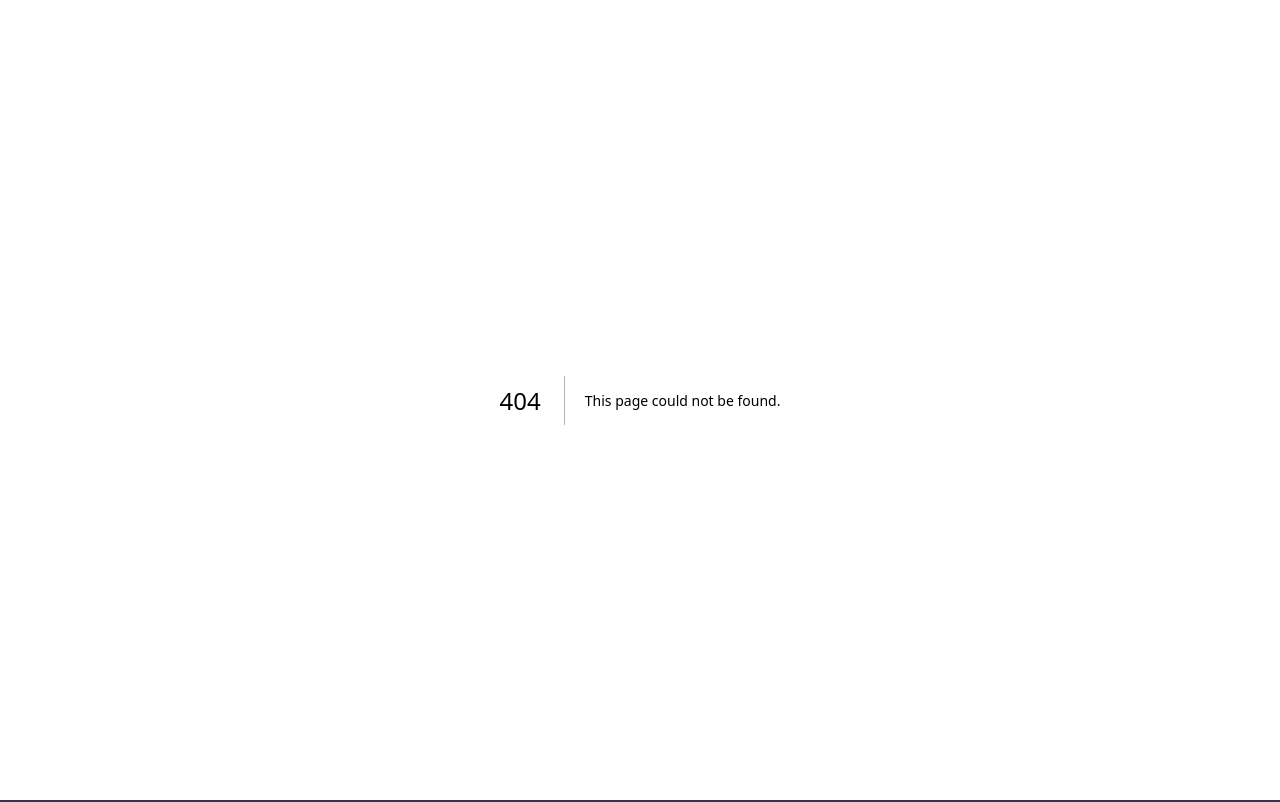
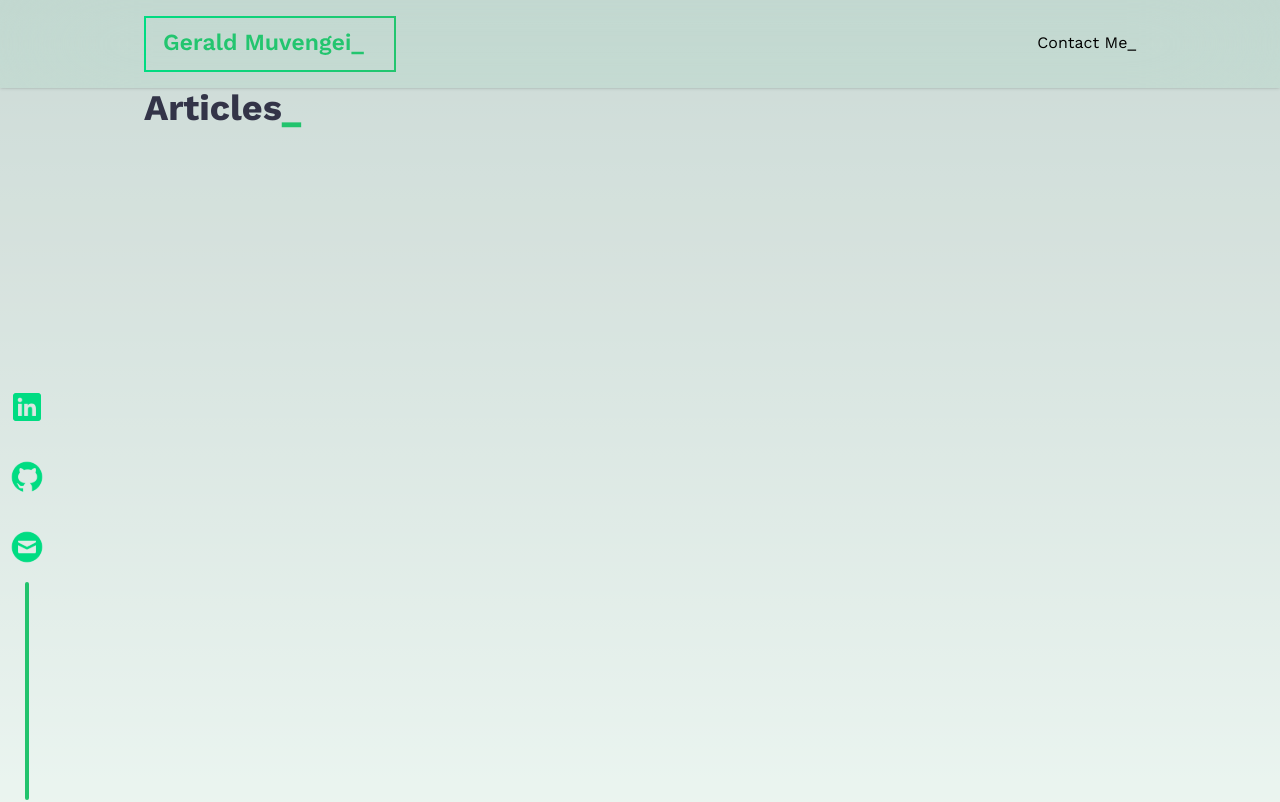
Before and after one commit to geraldmuvengei06/next-portfolio, a Next.js app: page /articles/1 in a window 1280 px wide. Before the commit this address had no page. Shown: the top 802 px of the page. Built offline with nearby package versions, Linux system fonts and the light colour scheme.

Commit message:
feat: Articles

```diff
--- /dev/null
+++ b/src/app/articles/[slug]/page.tsx
@@ -0,0 +1,19 @@
+import Footer from "@/components/footer";
+import Navbar from "@/components/navbar";
+
+export default function Article() {
+    return (
+        <main className="min-h-screen bg-green-500 bg-opacity-5  dark:bg-dark-light dark:bg-opacity-100">
+            <div className="container z-0 lg:max-w-6xl overflow-hidden mx-auto pt-28 sm:py-4 relative ">
+                <div className="container lg:max-w-6xl overflow-hidden mx-auto py-14 text-dark-light dark:text-white">
+                    <div className="sm:px-16">
+                        <div className="p-4">
+                            <h2 className=" text-4xl font-bold mb-4">Articles<span className="text-primary">_</span></h2>
+                            {/* <p>Lorem ipsum dolor sit amet, consectetur adipisicing elit. Ipsa tenetur voluptatem porro maxime earum, voluptatibus natus asperiores vitae quia fuga, unde molestias velit repudiandae quo. Fugit error repellat voluptate inventore.</p> */}
+                        </div>
+                    </div>
+                </div>
+            </div>
+        </main>
+    )
+}
--- a/src/app/layout.tsx
+++ b/src/app/layout.tsx
@@ -1,5 +1,7 @@
+import Navbar from '@/components/navbar';
 import './globals.css'
 import { inter, workSans, raleway } from "@/styles/fonts";
+import Footer from '@/components/footer';
 
 export const metadata = {
   title: 'Create Next App',
@@ -13,7 +15,11 @@ export default function RootLayout({
 }) {
   return (
     <html lang="en">
-      <body className={workSans.className}>{children}</body>
+      <body className={workSans.className}>
+        <Navbar />
+        {children}
+        <Footer />
+      </body>
     </html>
   )
 }
--- a/src/app/page.tsx
+++ b/src/app/page.tsx
@@ -19,13 +19,13 @@ export default function Home() {
 
   return (
     <main className="min-h-screen bg-green-500 bg-opacity-5  dark:bg-dark-light dark:bg-opacity-100">
-      <Navbar />
+      {/* <Navbar /> */}
       <Hero />
       <Skills />
       <Projects />
+      <Articles />
       <Contact />
-      <Articles />
-      <Footer />
+      {/* <Footer /> */}
     </main>
   )
 }
--- a/src/components/articles/articles.tsx
+++ b/src/components/articles/articles.tsx
@@ -1,6 +1,7 @@
 'use client';
 import { useEffect, useState } from "react"
 import { Article, ArticlesService } from "./articles.service"
+import Link from "next/link";
 
 
 export default function Articles() {
@@ -29,20 +30,21 @@ export default function Articles() {
                                 <div key={index + 'article'} className="w-3/3 sm:w-2/4 md:w-1/3 xl:w-1/4 p-2">
                                     <div className="card shadow rounded-2xl bg-white dark:bg-dark m-1 bg-opacity-70 backdrop-blur hover:ring-1 hover:ring-slate-700">
 
-                                    <a target="_blank" href={article?.url}><figure><img className="p-2 rounded-2xl" src={article?.cover_image} alt={article.title} /></figure></a>
+                                    <Link target="_blank" href={article?.url}><figure><img className="p-2 rounded-2xl" src={article?.cover_image} alt={article.title} /></figure></Link>
                                         <div className="card-body p-4">
                                             <div className="card-actions gap-1">
                                                 {
                                                     article?.tag_list?.map((tag, index) => {
                                                         return (
-                                                            <div key={index + 'tag'} className="mx-1 text-primary text-xs uppercase">
-                                                                {tag}
+                                                            <div key={index + 'tag'} className="mx-1 text-primary text-xs uppercase opacity-75">
+                                                                #{tag}
                                                             </div>
                                                         )
                                                     })
                                                 }
                                             </div>
-                                            <h3 className="font-bold text-xl hover:underline"><a target="_blank" href={article?.url}>{article?.title}</a></h3>
+                                            {/* <h3 className="font-bold text-xl hover:underline"><Link href={'articles/' + article?.slug}>{article?.title}</Link></h3> */}
+                                            <h3 className="font-bold text-xl hover:underline"><Link href={article?.url}>{article?.title}</Link></h3>
                                             <p className="text-base"> {article?.description}</p>
                                             <div className="card-actions gap-2 my-3 flex flex-row items-center flex-wrap">
                                                 <div className="avatar">
@@ -50,7 +52,7 @@ export default function Articles() {
                                                         <img src={article?.user?.profile_image_90} />
                                                     </div>
                                                 </div>
-                                                <span className="text-sm">{article?.user?.name}</span> <span className="text-xs">{article?.readable_publish_date}</span>
+                                                <span className="text-sm">{article?.user?.name}</span> <span className="text-xs">{article?.readable_publish_date}</span> <span className="text-xs text-primary">{article?.reading_time_minutes} Minute{ article?.reading_time_minutes > 1 && 's'} read</span>
                                             </div>
                                         </div>
                                     </div>
--- a/src/components/footer.tsx
+++ b/src/components/footer.tsx
@@ -4,7 +4,7 @@ import Image from "next/image";
 export default function Footer() {
     return (
         <div>
-            <div className="container lg:max-w-6xl overflow-hidden mx-auto pt-10 pb-16  text-dark-light dark:text-white ">
+            <div className="container overflow-hidden min-w-full pt-10 pb-16  text-dark-light dark:text-white bg-green-500 bg-opacity-5  dark:bg-dark-light dark:bg-opacity-100">
                 <div className="sm:px-16">
                     <div className="p-4">
                     <div className="menu-large sm:flex flex-row justify-between items-center pb-5 border-b-2 border-b-slate-200 dark:border-b-slate-600">
--- a/src/components/hero.tsx
+++ b/src/components/hero.tsx
@@ -59,7 +59,8 @@ export default function Hero() {
                         className="z-10 max-w-sm hidden sm:inline justify-center rounded-full overflow-hidden"
                         width={298}
                         height={320.78}
-                        priority
+                        placeholder="blur"
+                        blurDataURL="https://bit.ly/placeholder-image"
                     />
                     <Image
                         src="/hero.svg"
@@ -67,7 +68,8 @@ export default function Hero() {
                         className="z-10 max-w-sm inline sm:hidden justify-center rounded-full overflow-hidden"
                         width={268}
                         height={288.49}
-                        priority
+                        placeholder="blur"
+                        blurDataURL="https://bit.ly/placeholder-image"
                     />
                     <div className="absolute -z-0 animated-rotate w-[300px] md:w-[340px] p-4 -mt-16 sm:mt-0 -ml-4" ><svg xmlns="http://www.w3.org/2000/svg" viewBox="0 0 927 926.1"><path d="M898.7 157.1c56.3 102 16.6 249.3-26.1 379.8-42.8 130.5-88.3 244-184.8 314.3-96.5 70.4-243.5 97.6-380.4 51.7C170.5 856.7 43.9 737.5 10.2 595.3c-34-142.2 25-307.4 128.1-420C241.6 62.6 389.5 2.5 539.6.5 690-1.2 842.4 55.3 898.7 157.1z" fill="none" stroke="#00DC82" stroke-width="3" stroke-miterlimit="10" stroke-opacity="1"></path></svg></div>
                     <div className="flex flex-row gap-6 align-middle justify-center mt-8 sm:hidden">
--- a/src/components/navbar.tsx
+++ b/src/components/navbar.tsx
@@ -1,14 +1,16 @@
 import { social_links } from '@/lib/data'
 import Image from 'next/image'
+import Link from 'next/link'
 
 
 export default function Navbar() {
     return (
         <>
-            <nav className='min-w-full fixed backdrop-blur-3xl dark:backdrop-blur-3xl backdrop-filter dark:backdrop-filter bg-opacity-5 dark:bg-opacity-30 bg-green-500  dark:bg-dark-light z-50 shadow'>
+            <nav className='min-w-full fixed backdrop-blur-3xl dark:backdrop-blur-3xl backdrop-filter dark:backdrop-filter bg-opacity-5 dark:bg-opacity-30 bg-green-500  dark:bg-dark-light z-50 shadow [mask-image:linear-gradient(180deg,dark,rgba(255,255,255,0))]'>
                 <div className='lg:max-w-6xl lg:mx-auto lg:px-12 relative'>
                     {/* desktop menu */}
                     <div className="menu-large hidden sm:flex flex-row justify-between items-center px-8 py-4">
+                        <Link href='/'>
                             <Image
                                 src="/logo.svg"
                                 alt="Gerald Muvengei"
@@ -17,10 +19,12 @@ export default function Navbar() {
                                 height={56}
                                 priority
                             />
+                        </Link>
                         <a href="#contact" className="contact-item border-b-2 border-b-transparent hover:text-primary hover:border-b-2 hover:border-b-primary">Contact Me_</a>
                     </div>
                     {/* mobile menu */}
                     <div className="sm:hidden flex flex-row justify-between items-center px-4 py-4">
+                        <Link href='/'>
                             <Image
                                 src="/logo.svg"
                                 alt="Gerald Muvengei"
@@ -29,6 +33,7 @@ export default function Navbar() {
                                 height={48}
                                 priority
                             />
+                        </Link>
                     </div>
 
                 </div>
```
Also changed, not shown: 337 other files (tests, documents, lock files or other folders). Lines whose indentation alone changed are shown as unchanged.
